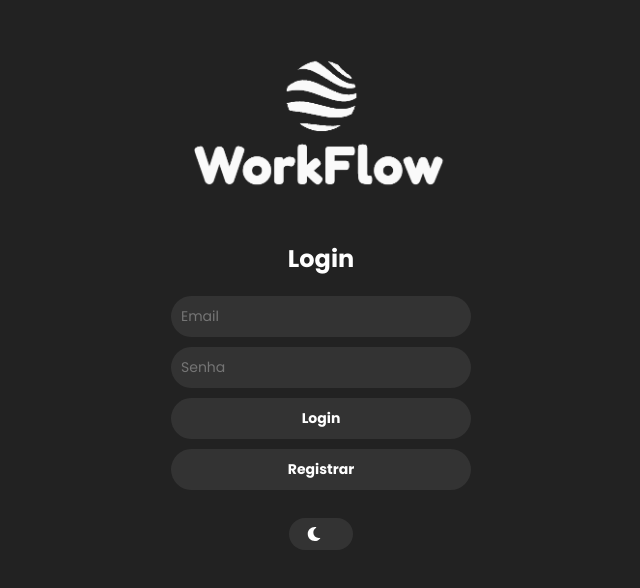
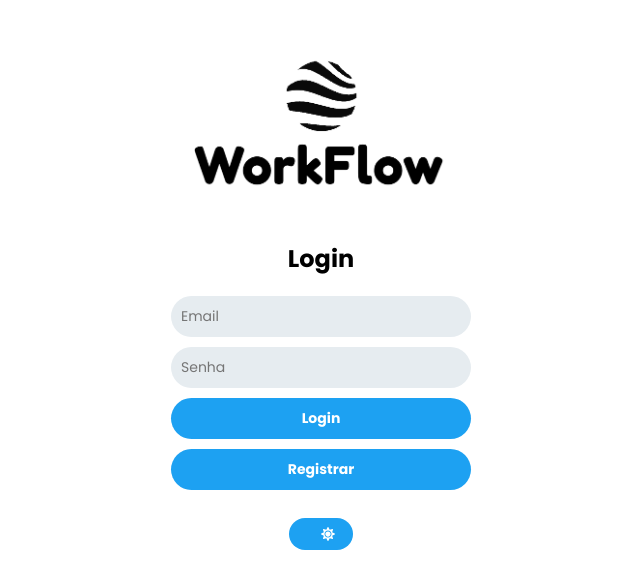
Before and after one commit to PedroHGaspar/intern_system_jobs, a React (Create React App) app in the folder intern_software/: page / in a window 1280 px wide. Shown: the part 108-696 px from the top of the page, without its empty margins (319-959 px from the left). Built offline with nearby package versions, Linux system fonts and the light colour scheme.

Commit message:
commit (29/05/2023) - consertando o context do DarkMode

```diff
--- a/intern_software/src/Components/DarkModeContext.js
+++ b/intern_software/src/Components/DarkModeContext.js
@@ -5,14 +5,14 @@ import React, { createContext, useState } from 'react';
 export const DarkModeContext = createContext();
 
 export const DarkModeProvider = ({ children }) => {
-  const [darkMode, setDarkMode] = useState(false);
+  const [isDarkTheme, setIsDarkTheme] = useState(false);
 
   const toggleDarkMode = () => {
-    setDarkMode((prevMode) => !prevMode);
+    setIsDarkTheme((prevMode) => !prevMode);
   };
 
   return (
-    <DarkModeContext.Provider value={{ darkMode, setDarkMode, toggleDarkMode }}>
+    <DarkModeContext.Provider value={{ isDarkTheme, setIsDarkTheme, toggleDarkMode }}>
       {children}
     </DarkModeContext.Provider>
   );
--- a/intern_software/src/Components/Login.jsx
+++ b/intern_software/src/Components/Login.jsx
@@ -19,7 +19,7 @@ const Login = () => {
   const [email, setEmail] = useState('');
   const [password, setPassword] = useState('');
   const [errorMessage, setErrorMessage] = useState('');
-  const [isDarkTheme, setIsDarkTheme] = useState(DarkModeContext);
+  const { isDarkTheme, setIsDarkTheme, toggleDarkMode } = useContext(DarkModeContext);
   const navigate = useNavigate();
 
   const handleEmailChange = (e) => {
@@ -53,9 +53,7 @@ const Login = () => {
   };
 
 
-  const toggleTheme = () => {
-    setIsDarkTheme((prevTheme) => !prevTheme);
-  };
+
 
 
 
@@ -86,7 +84,7 @@ const Login = () => {
       <div className='buttonLightMode'>
         <button
           className={`theme-button ${isDarkTheme ? 'theme-dark' : 'theme-light'}`}
-          onClick={toggleTheme}
+          onClick={toggleDarkMode}
         >
           <div className={`button-icon-container ${isDarkTheme ? 'slide-to-sun' : 'slide-to-moon'}`}>
             <FaMoon className="moon-icon" />
--- a/intern_software/src/Components/Register.jsx
+++ b/intern_software/src/Components/Register.jsx
@@ -12,7 +12,7 @@ const Register = () => {
     const [email, setEmail] = useState('');
     const [password, setPassword] = useState('');
     const [errorMessage, setErrorMessage] = useState('');
-    const [isDarkTheme, setIsDarkTheme] = useState(DarkModeContext);
+    const { isDarkTheme, setIsDarkTheme, toggleDarkMode } = useContext(DarkModeContext);
     const navigate = useNavigate();
 
     const handleEmailChange = (e) => {
@@ -56,10 +56,6 @@ const Register = () => {
         return passwordRegex.test(password);
     };
 
-    const toggleTheme = () => {
-        setIsDarkTheme((prevTheme) => !prevTheme);
-    };
-
 
     return (
         <div className={`login-container ${isDarkTheme ? 'dark-mode' : 'light-mode'}`}>
@@ -83,7 +79,7 @@ const Register = () => {
             <div className='buttonLightMode'>
                 <button
                     className={`theme-button ${isDarkTheme ? 'theme-dark' : 'theme-light'}`}
-                    onClick={toggleTheme}
+                    onClick={toggleDarkMode}
                 >
                     <div className={`button-icon-container ${isDarkTheme ? 'slide-to-sun' : 'slide-to-moon'}`}>
                         <FaMoon className="moon-icon" />
```
